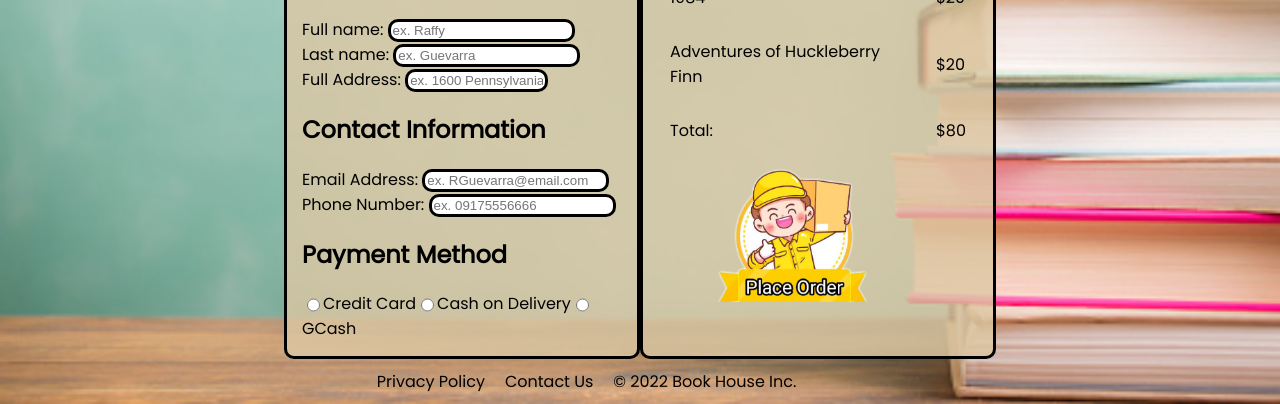
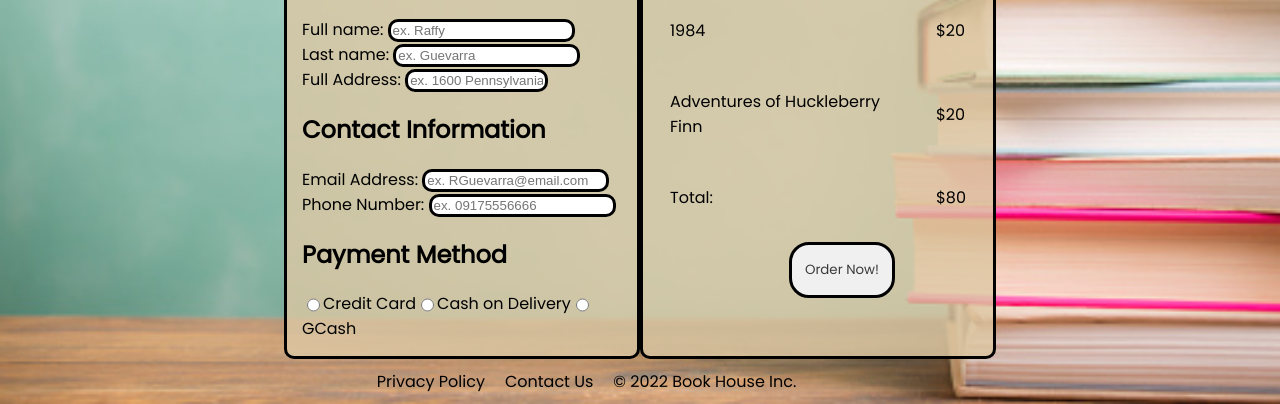
Before and after one commit to Raffy55/OnlineLibrary, a plain HTML site: page checkout.html in a window 1280 px wide. Shown: the part 408-812 px from the top of the page. Drawn offline with Linux system fonts and the light colour scheme.

Commit message:
change order button and media screen size

```diff
--- a/checkout.html
+++ b/checkout.html
@@ -142,10 +142,11 @@
                         <td>$80</td>
                     </tr>
 
-                    <tr>
+                    <tr class="lastrow">
                         <td colspan="2" class="orderrow">
-                            <a href="complete.html">
-                                <img src="images/deliver.png" alt="Order" class="orderbtn">
+                            <a href="complete.html" class="orderbtn">
+                                <i class="fa-solid fa-cart-shopping"></i>
+                                <span>Order Now!</span>
                             </a>
                          </td>
                     </tr>
--- a/css/style2.css
+++ b/css/style2.css
@@ -124,13 +124,37 @@ td {
     padding: 10px;
 }
 
+/* .lastrow {
+    display: flex;
+    justify-content: center;
+} */
+
 .orderrow {
     display: flex;
     justify-content: center;
+    margin-left: 100px;
 }
 
 .orderbtn {
-    width: 150px;
+    background-color: rgb(240, 240, 240);
+    color: rgb(58, 58, 60);
+    text-decoration: none;
+    font-size: smaller;
+    width: 100px;
+    height: 50px;
+    display: flex;
+    flex-direction: column;
+    justify-content: center;
+    align-items: center;
+    text-align: center;
+    border-radius: 20px;
+    border: 3px solid black;
+    transition: 0.3s;
+}
+
+.orderbtn:hover {
+    background-color: rgb(191, 192, 147);
+    color: white;
 }
 
 footer {
@@ -163,7 +187,7 @@ footer a {
     color: black;
 }
 
-@media only screen and (max-width: 800px) {
+@media only screen and (max-width: 1050px) {
 
     .banner {
         width: 100%;
```
